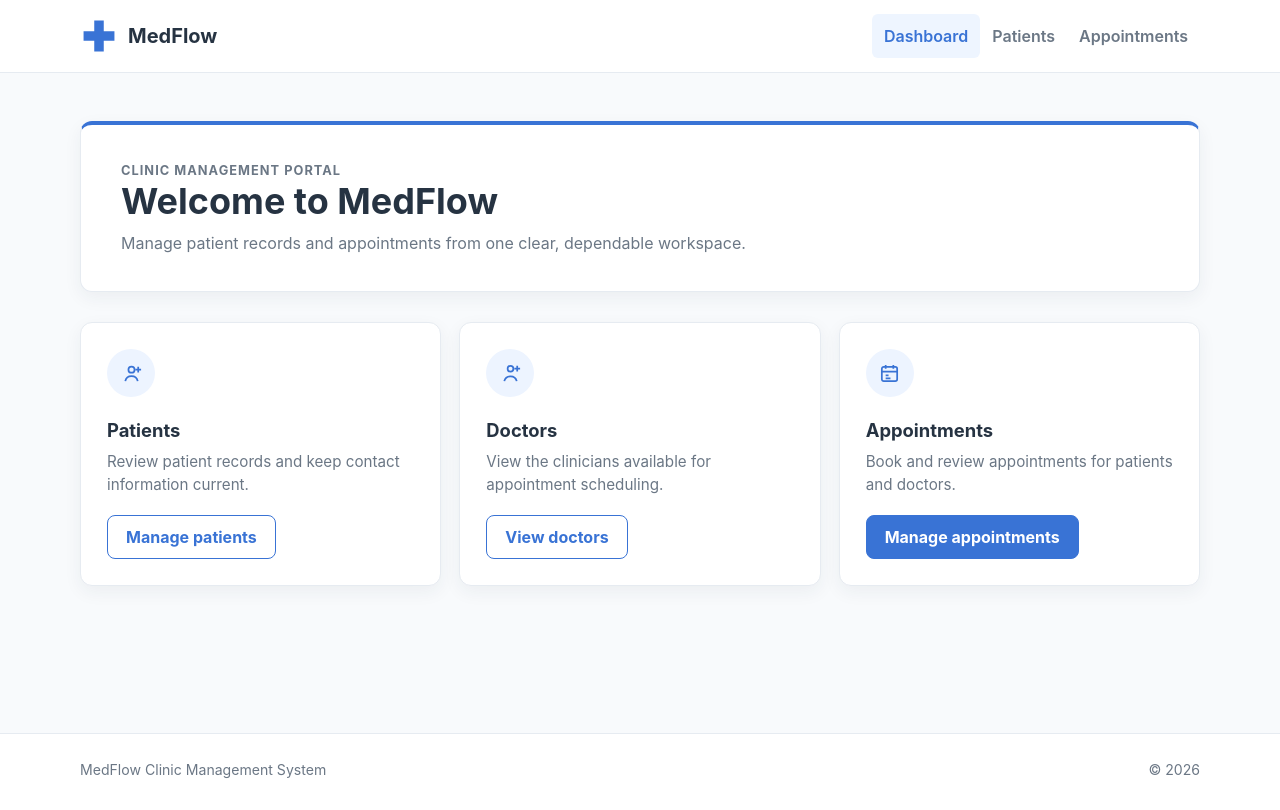
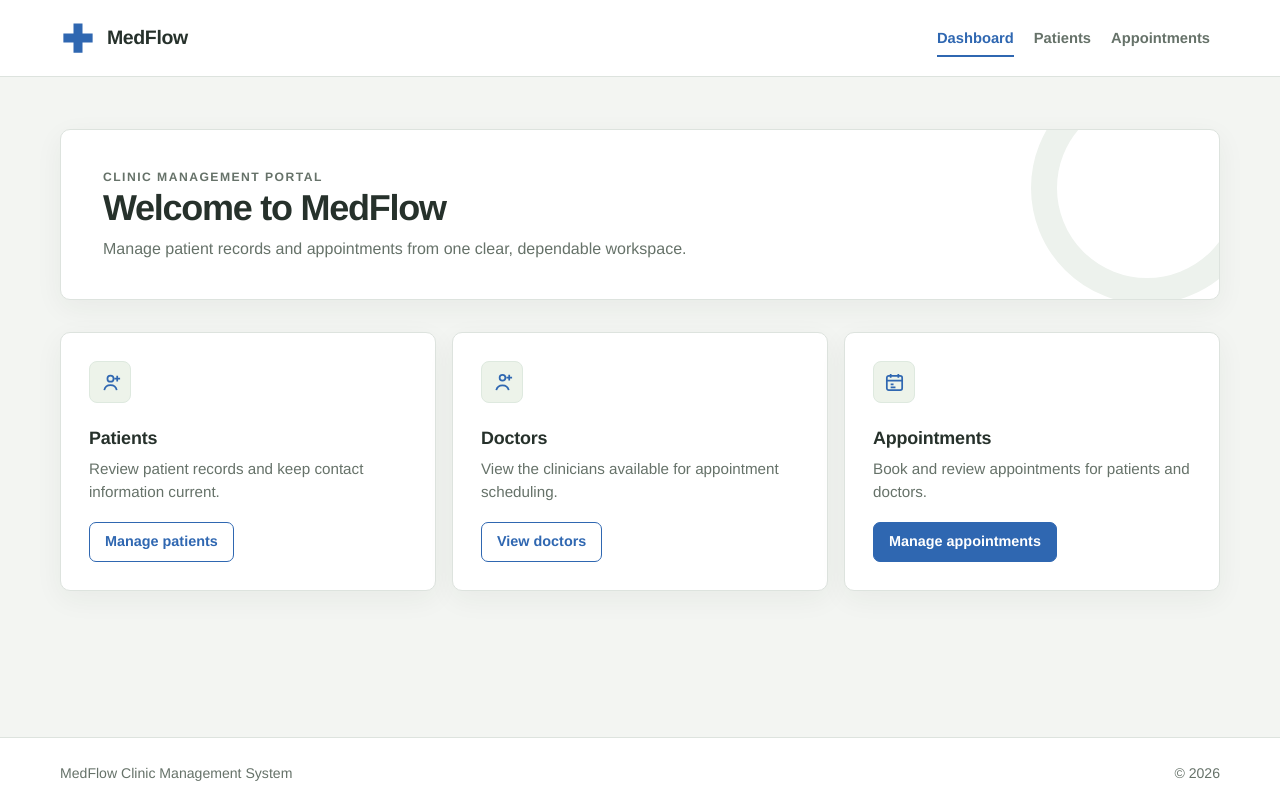
Before and after one commit to aarushpandey18/MEDFLOW_Guvi, a Java web app: page / in a window 1280 px wide. Before the commit the page ends 778 px from the top, so only its background shows below. Run offline with Tomcat 11, a stand-in JSP engine, Linux system fonts and the light colour scheme.

Commit message:
Refine MedFlow visual design
Co-authored-by: Copilot <223556219+Copilot@users.noreply.github.com>

```diff
--- a/src/main/webapp/css/style.css
+++ b/src/main/webapp/css/style.css
@@ -1,16 +1,16 @@
 :root {
-  --color-primary: #3973d5;
-  --color-primary-dark: #285aa9;
-  --color-teal: #3e9b89;
-  --color-background: #f8fafc;
+  --color-primary: #2f67b1;
+  --color-primary-dark: #234e86;
+  --color-teal: #2f806f;
+  --color-background: #f3f5f2;
   --color-surface: #ffffff;
-  --color-border: #e6ebf1;
-  --color-text: #263342;
-  --color-muted: #6b7785;
+  --color-border: #dde3de;
+  --color-text: #26312b;
+  --color-muted: #667269;
   --color-danger: #c62828;
   --color-danger-soft: #fff5f5;
-  --shadow-card: 0 6px 18px rgba(38, 51, 66, 0.06);
-  --radius: 12px;
+  --shadow-card: 0 8px 28px rgba(38, 49, 43, 0.055);
+  --radius: 10px;
 }
 
 * {
@@ -25,7 +25,7 @@ body {
   margin: 0;
   color: var(--color-text);
   background: var(--color-background);
-  font-family: Inter, -apple-system, BlinkMacSystemFont, "Segoe UI", sans-serif;
+  font-family: "Helvetica Neue", "Segoe UI", Arial, sans-serif;
   line-height: 1.5;
 }
 
@@ -48,7 +48,7 @@ select {
 }
 
 .container {
-  width: min(1120px, calc(100% - 40px));
+  width: min(1160px, calc(100% - 48px));
   margin: 0 auto;
 }
 
@@ -71,26 +71,27 @@ select {
 
 .header-inner {
   display: flex;
-  min-height: 72px;
+  min-height: 76px;
   align-items: center;
   justify-content: space-between;
-  gap: 24px;
+  gap: 32px;
 }
 
 .brand {
   display: inline-flex;
   align-items: center;
-  gap: 10px;
+  gap: 11px;
   color: var(--color-text);
-  font-size: 1.25rem;
+  font-size: 1.22rem;
   font-weight: 700;
+  letter-spacing: -0.02em;
   text-decoration: none;
 }
 
 .brand-mark {
   display: grid;
-  width: 38px;
-  height: 38px;
+  width: 36px;
+  height: 36px;
   place-items: center;
   color: var(--color-primary);
 }
@@ -134,22 +135,34 @@ select {
 }
 
 .main-nav a {
-  padding: 10px 12px;
+  position: relative;
+  padding: 12px 10px;
   color: var(--color-muted);
-  font-weight: 600;
+  font-size: 0.92rem;
+  font-weight: 650;
   text-decoration: none;
-  border-radius: 6px;
+  border-radius: 0;
 }
 
 .main-nav a:hover,
 .main-nav a.is-active {
   color: var(--color-primary);
-  background: #eef5ff;
+  background: transparent;
+}
+
+.main-nav a.is-active::after {
+  position: absolute;
+  right: 10px;
+  bottom: 4px;
+  left: 10px;
+  height: 2px;
+  background: var(--color-primary);
+  content: "";
 }
 
 .page-shell {
   min-height: calc(100vh - 140px);
-  padding: 48px 0 64px;
+  padding: 52px 0 68px;
 }
 
 .page-heading {
@@ -161,6 +174,8 @@ select {
   margin: 0 0 8px;
   color: var(--color-text);
   font-size: clamp(1.7rem, 3vw, 2.25rem);
+  font-weight: 720;
+  letter-spacing: -0.035em;
   line-height: 1.2;
 }
 
@@ -171,28 +186,41 @@ select {
 }
 
 .hero {
-  margin-bottom: 30px;
-  padding: 36px 40px;
+  position: relative;
+  overflow: hidden;
+  margin-bottom: 32px;
+  padding: 38px 42px;
   background: var(--color-surface);
   border: 1px solid var(--color-border);
-  border-top: 4px solid var(--color-primary);
   border-radius: var(--radius);
   box-shadow: var(--shadow-card);
 }
 
+.hero::after {
+  position: absolute;
+  top: -58px;
+  right: -44px;
+  width: 180px;
+  height: 180px;
+  border: 26px solid #edf2ed;
+  border-radius: 50%;
+  content: "";
+  pointer-events: none;
+}
+
 .hero-label {
   margin: 0 0 8px;
-  color: var(--color-primary);
-  font-size: 0.8rem;
+  color: var(--color-teal);
+  font-size: 0.76rem;
   font-weight: 700;
-  letter-spacing: 0.08em;
+  letter-spacing: 0.12em;
   text-transform: uppercase;
 }
 
 .card-grid {
   display: grid;
   grid-template-columns: 1fr;
-  gap: 18px;
+  gap: 16px;
 }
 
 .card {
@@ -204,21 +232,22 @@ select {
 
 .info-card {
   display: flex;
-  min-height: 210px;
+  min-height: 220px;
   flex-direction: column;
   align-items: flex-start;
-  padding: 26px;
+  padding: 28px;
 }
 
 .info-card-icon {
   display: grid;
-  width: 48px;
-  height: 48px;
-  margin-bottom: 20px;
+  width: 42px;
+  height: 42px;
+  margin-bottom: 22px;
   place-items: center;
   color: var(--color-primary);
-  background: #edf4ff;
-  border-radius: 50%;
+  background: #edf3ea;
+  border: 1px solid #dee9df;
+  border-radius: 8px;
 }
 
 .info-card-icon svg {
@@ -228,7 +257,8 @@ select {
 
 .info-card h2 {
   margin: 0 0 6px;
-  font-size: 1.15rem;
+  font-size: 1.12rem;
+  letter-spacing: -0.01em;
 }
 
 .info-card p {
@@ -309,15 +339,16 @@ select {
 
 .button {
   display: inline-flex;
-  min-height: 42px;
+  min-height: 40px;
   align-items: center;
   justify-content: center;
-  padding: 9px 18px;
+  padding: 8px 15px;
   color: var(--color-primary);
   background: transparent;
   border: 1px solid var(--color-primary);
-  border-radius: 8px;
-  font-weight: 700;
+  border-radius: 7px;
+  font-size: 0.9rem;
+  font-weight: 650;
   text-decoration: none;
   cursor: pointer;
   transition: background-color 150ms ease, border-color 150ms ease;
```
